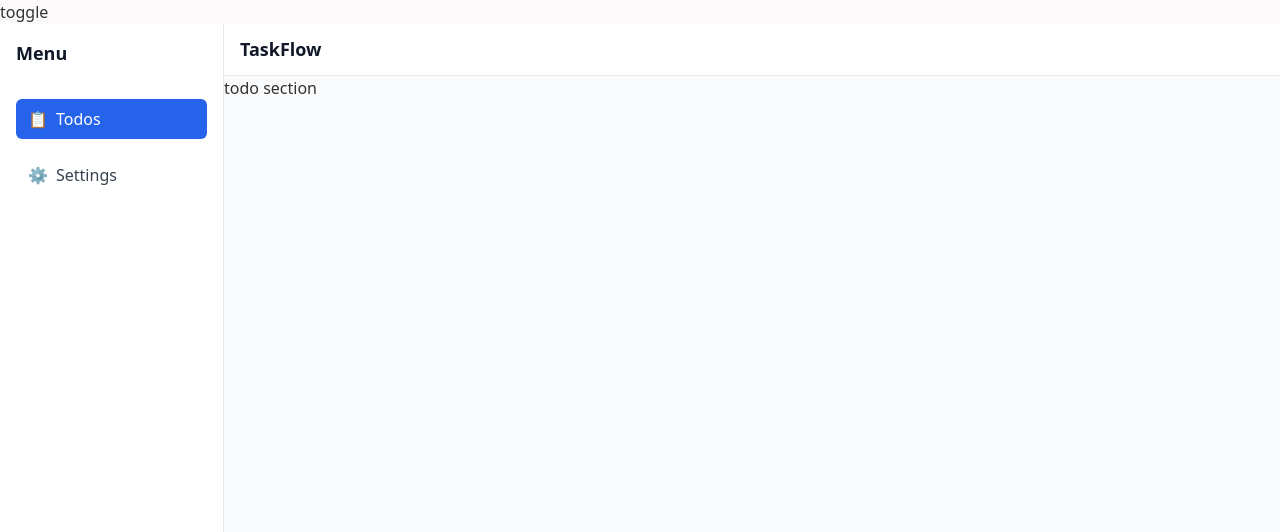
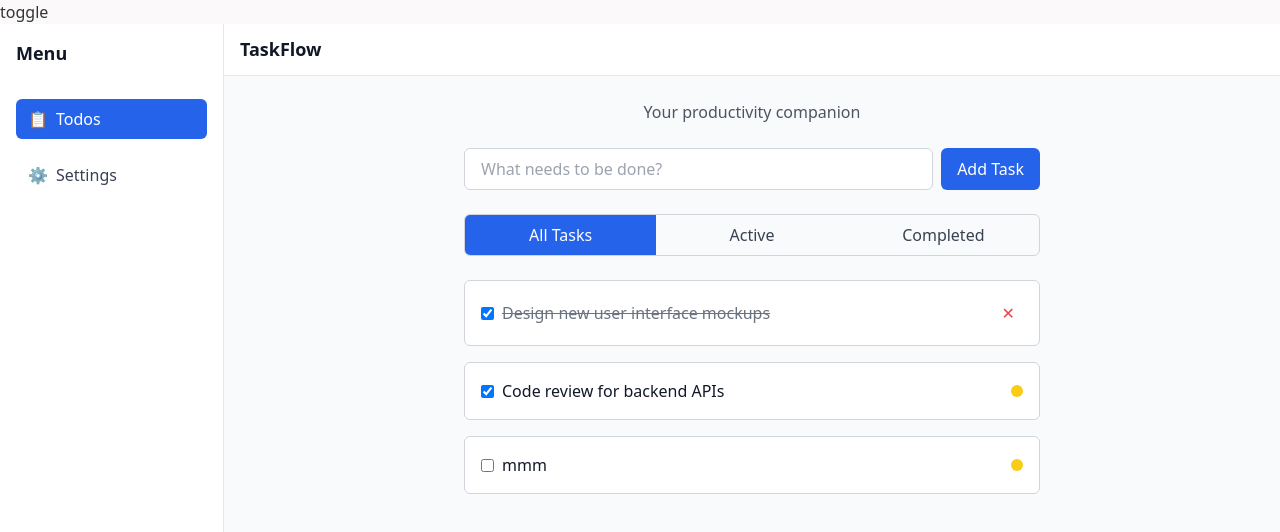
Before and after one commit to Promzy004/fullstack-todo-app, a React (Vite) app in the folder frontend/: page / in a window 1280 px wide. Shown: the top 532 px of the page. Built offline with nearby package versions, Linux system fonts and the light colour scheme.

Commit message:
dashboard todo tab content developed

```diff
--- a/frontend/src/pages/TodoSection.tsx
+++ b/frontend/src/pages/TodoSection.tsx
@@ -1,9 +1,82 @@
+import { useTodoStore } from "../store/TodoStore";
 
 const TodoSection = () => {
 
+    const activeProgressTab = useTodoStore(state => state.activeProgressTab)
+    const setActiveProgressTab = useTodoStore(state => state.setActiveProgressTab)
+
+    const porgressTab: string[] = ['All Tasks', 'Active', 'Completed']
+
+    const handleActiveTab = (tab: string) => {
+        setActiveProgressTab(tab)
+    }
+
     return (
-        <main>
-            todo section
+        <main className="flex flex-col items-center p-6">
+            {/* Header */}
+            <div className="text-center mb-6">
+                <p className="text-gray-600 dark:text-gray-400">
+                Your productivity companion
+                </p>
+            </div>
+
+            {/* Input + Add Task */}
+            <div className="flex w-full max-w-xl space-x-2 mb-6">
+                <input
+                type="text"
+                placeholder="What needs to be done?"
+                className="flex-1 px-4 py-2 rounded-md border border-gray-300 dark:border-gray-600
+                            bg-white dark:bg-gray-800
+                            text-gray-900 dark:text-gray-100
+                            placeholder-gray-400 dark:placeholder-gray-500
+                            focus:outline-none focus:ring-2 focus:ring-blue-500"
+                />
+                <button className="px-4 py-2 rounded-md text-white bg-blue-600 hover:bg-blue-700">
+                Add Task
+                </button>
+            </div>
+
+            {/* Tabs */}
+            <div className="flex w-full max-w-xl mb-6 border border-gray-300 dark:border-gray-600 rounded-md overflow-hidden">
+                {porgressTab.map((tab, index) => (
+                    <button
+                        key={index}
+                        className={`flex-1 px-4 py-2 transition-all duration-300 ${activeProgressTab === tab ? 'bg-blue-600 text-white' : 'text-gray-700 dark:text-gray-200 hover:bg-gray-100 dark:hover:bg-gray-700'}`}
+                        onClick={() => handleActiveTab(tab)}
+                    >
+                        {tab}
+                    </button>
+                ))}
+            </div>
+
+            {/* Task List */}
+            <ul className="w-full max-w-xl space-y-4">
+                <li className="flex items-center justify-between p-4 rounded-md border border-gray-300 dark:border-gray-600 bg-white dark:bg-gray-800">
+                <div className="flex items-center space-x-2">
+                    <input type="checkbox" defaultChecked className="form-checkbox" />
+                    <span className="line-through text-gray-500 dark:text-gray-400">
+                    Design new user interface mockups
+                    </span>
+                </div>
+                <button className="px-2 py-1 text-red-500 hover:text-red-700">✕</button>
+                </li>
+                <li className="flex items-center justify-between p-4 rounded-md border border-gray-300 dark:border-gray-600 bg-white dark:bg-gray-800">
+                <div className="flex items-center space-x-2">
+                    <input type="checkbox" defaultChecked className="form-checkbox" />
+                    <span className="text-gray-900 dark:text-gray-100">
+                    Code review for backend APIs
+                    </span>
+                </div>
+                <span className="w-3 h-3 bg-yellow-400 rounded-full"></span>
+                </li>
+                <li className="flex items-center justify-between p-4 rounded-md border border-gray-300 dark:border-gray-600 bg-white dark:bg-gray-800">
+                <div className="flex items-center space-x-2">
+                    <input type="checkbox" className="form-checkbox" />
+                    <span className="text-gray-900 dark:text-gray-100">mmm</span>
+                </div>
+                <span className="w-3 h-3 bg-yellow-400 rounded-full"></span>
+                </li>
+            </ul>
         </main>
     );
 }
```
